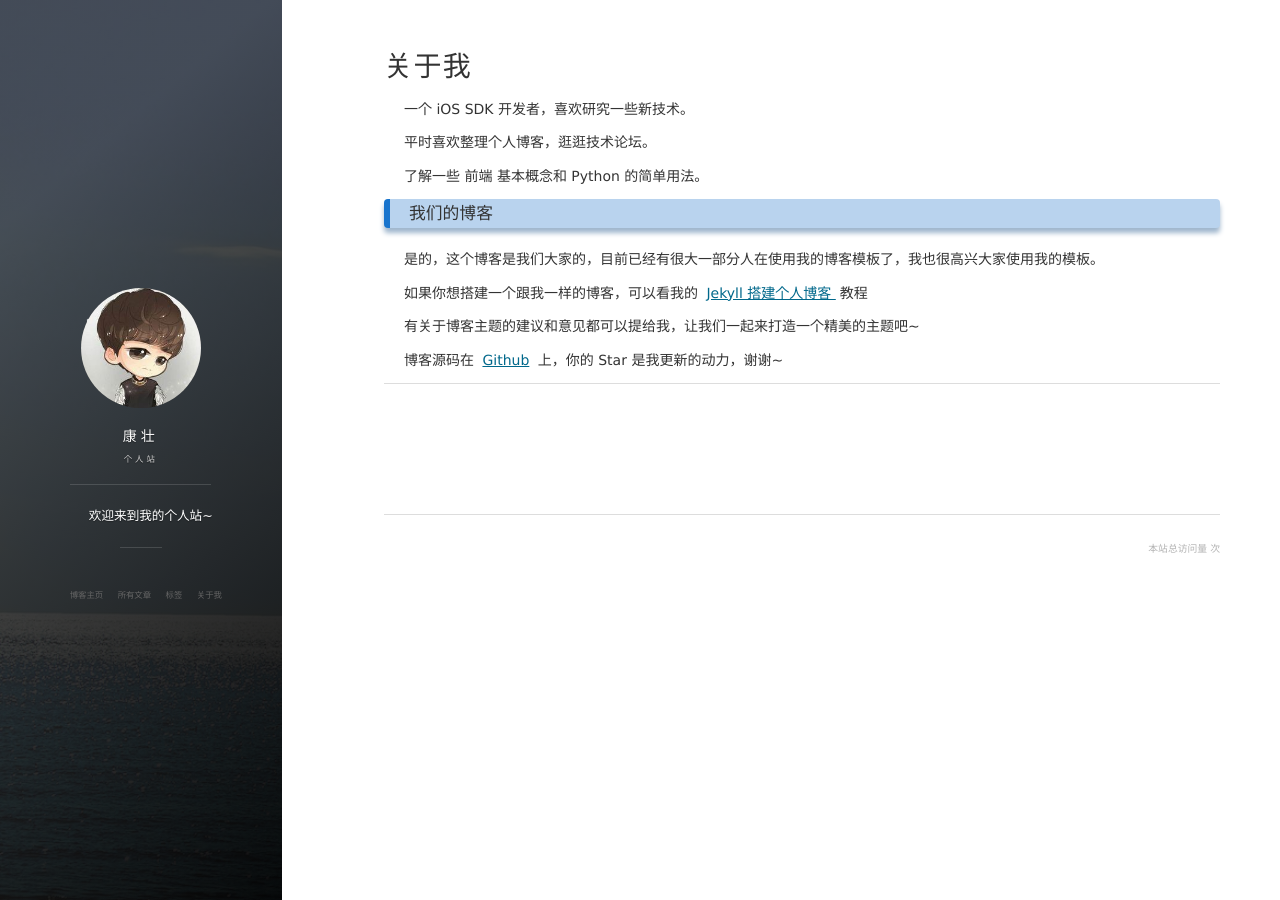
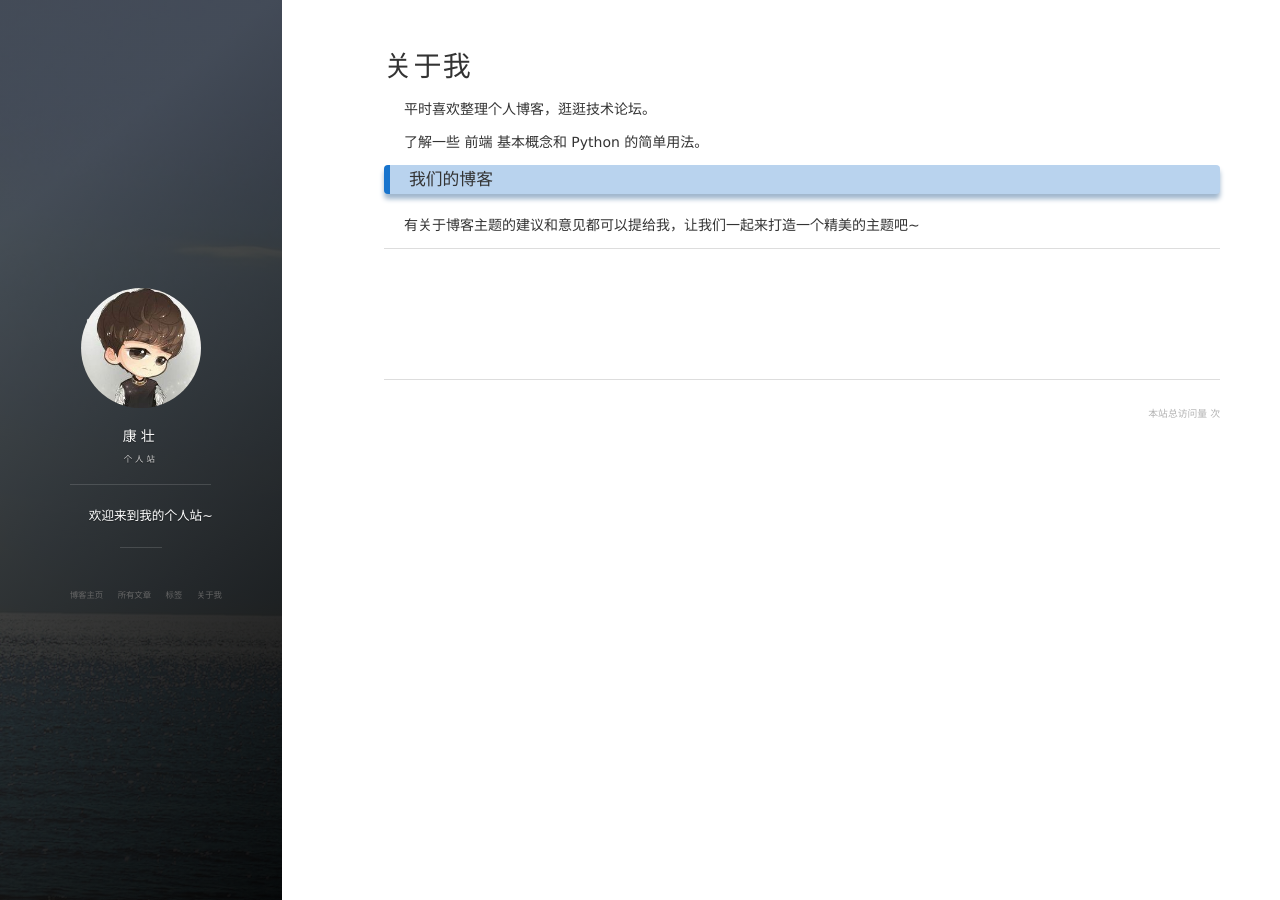
Before and after one commit to kangzhuang0201/kangzhuang0201.github.io, a Jekyll site: the page built from about.md, in a window 1280 px wide. Built offline with Jekyll 4.4.1, drawn with Linux system fonts in a browser that asks for light colours; nearby versions of some CDN libraries; comment, search, counter and statistics services are not loaded.

Commit message:
修改博客

```diff
--- a/about.md
+++ b/about.md
@@ -3,7 +3,6 @@
 title: 关于我
 ---
 
-一个 iOS SDK 开发者，喜欢研究一些新技术。
 <p>
 平时喜欢整理个人博客，逛逛技术论坛。
 <p>
@@ -15,23 +14,8 @@
 
 <p>
 
-是的，这个博客是我们大家的，目前已经有很大一部分人在使用我的博客模板了，我也很高兴大家使用我的模板。
-
-<p>
-
-如果你想搭建一个跟我一样的博客，可以看我的
-<a href="/2016/10/jekyll_tutorials1/"> Jekyll 搭建个人博客 </a>
-教程
-
-<p>
-
 有关于博客主题的建议和意见都可以提给我，让我们一起来打造一个精美的主题吧~
 
-<p>
-
-博客源码在 <a target="_blank" href='https://github.com/leopardpan/leopardpan.github.io/'>Github</a> 上，你的 Star 是我更新的动力，谢谢~
-
-<p>
 
 <p>
 
```
